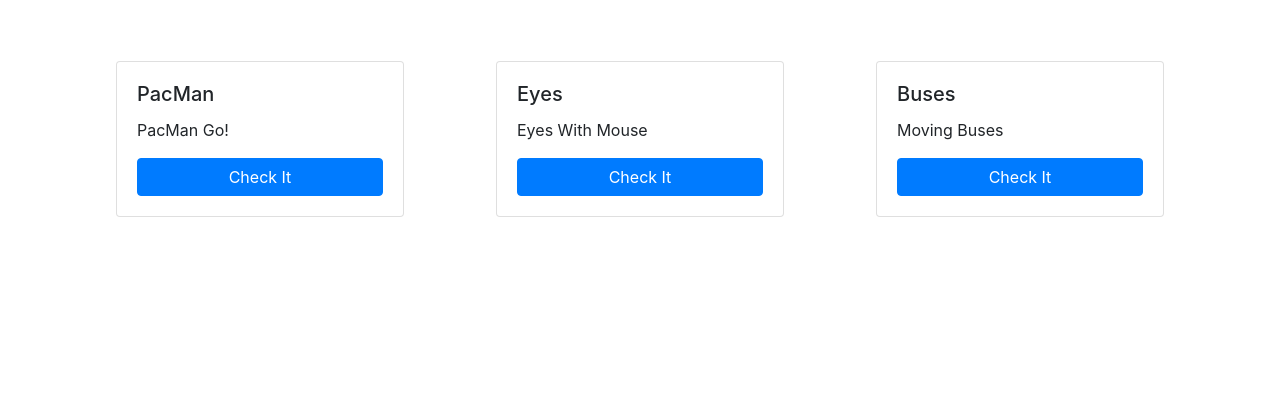
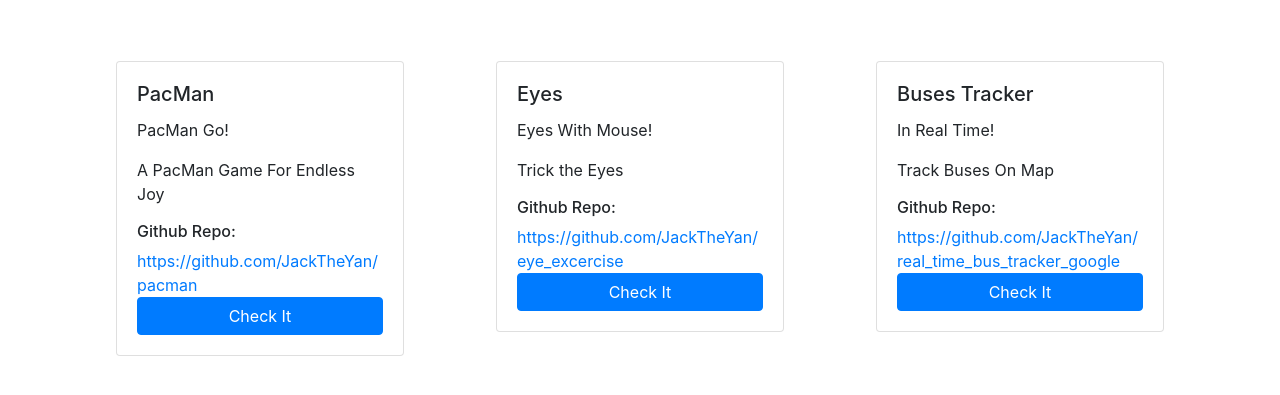
Before and after one commit to JackTheYan/projects, a plain HTML site: page index.html in a window 1280 px wide. Shown: the part 203-598 px from the top of the page. Drawn offline with nearby package versions, Linux system fonts and the light colour scheme.

Commit message:
added description and links

```diff
--- a/index.html
+++ b/index.html
@@ -45,6 +45,9 @@
      <div class="card-body">
       <h5 class="card-title">PacMan</h5>
       <p class="card-text">PacMan Go!</p>
+      <p class="card-text">A PacMan Game For Endless Joy</p>
+      <h6 class="card-text">Github Repo:</h6>
+      <a href="#" class="link-primary">https://github.com/JackTheYan/pacman</a>
       <a href="https://jacktheyan.github.io/pacman/" class="btn btn-primary btn-block">Check It</a>
      </div>
      </div>
@@ -54,7 +57,10 @@
      <div class="card" style="width: 18rem;">
      <div class="card-body">
       <h5 class="card-title">Eyes</h5>
-      <p class="card-text">Eyes With Mouse</p>
+      <p class="card-text">Eyes With Mouse!</p>
+      <p class="card-text">Trick the Eyes</p>
+      <h6 class="card-text">Github Repo:</h6>
+      <a href="#" class="link-primary">https://github.com/JackTheYan/eye_excercise</a>
       <a href="https://jacktheyan.github.io/eye_excercise/" class="btn btn-primary btn-block">Check It</a>
      </div>
      </div>
@@ -64,9 +70,13 @@
      <div class="col-md-4">
      <div class="card" style="width: 18rem;">
      <div class="card-body">
-      <h5 class="card-title">Buses</h5>
-      <p class="card-text">Moving Buses</p>
+      <h5 class="card-title">Buses Tracker</h5>
+      <p class="card-text">In Real Time!</p>
+      <p class="card-text">Track Buses On Map</p>
+      <h6 class="card-text">Github Repo:</h6>
+      <a href="#" class="link-primary">https://github.com/JackTheYan/real_time_bus_tracker_google</a>
       <a href="https://jacktheyan.github.io/real_time_bus_tracker_google/" class="btn btn-primary btn-block">Check It</a>
+
      </div>
      </div>
      </div>
```
